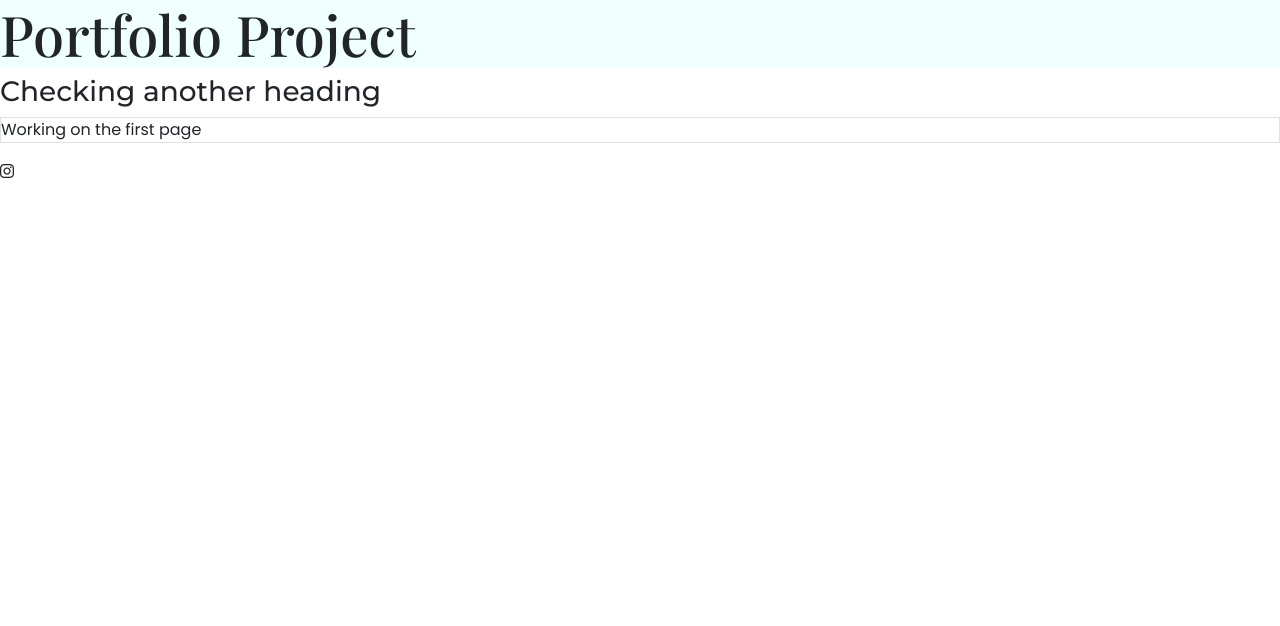
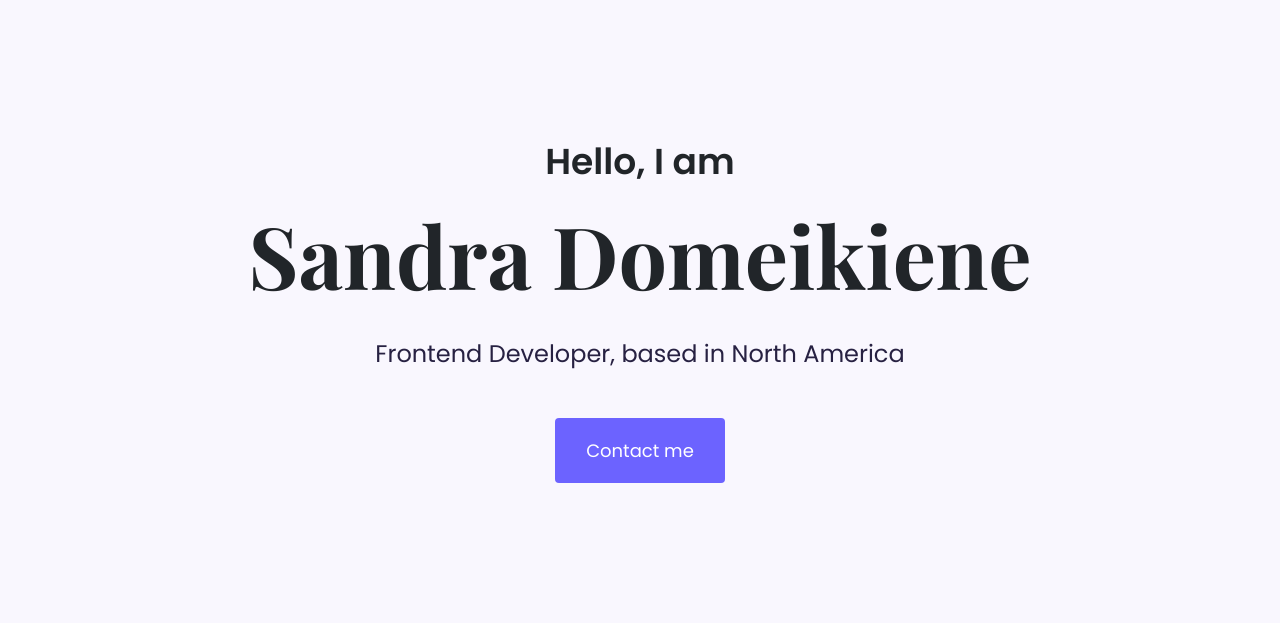
Before and after one commit to sanddot/Portfolio-project, a plain HTML site: page index.html in a window 1280 px wide. Drawn offline with nearby package versions, Linux system fonts and the light colour scheme; a web font is replaced by a local one.

Commit message:
Added css for hero section

```diff
--- a/index.html
+++ b/index.html
@@ -28,9 +28,13 @@
     <title>Portfolio</title>
   </head>
   <body>
-    <h1>Portfolio Project</h1>
-    <h3>Checking another heading</h3>
-    <p class="border">Working on the first page</p>
-    <i class="fab fa-instagram"></i>
+    <div>
+      <div class="hero">
+        <h2>Hello, I am</h2>
+        <h1>Sandra Domeikiene</h1>
+        <p>Frontend Developer, based in North America</p>
+        <a href="#" class="btn btn-accent">Contact me</a>
+      </div>
+    </div>
   </body>
 </html>
--- a/src/styles.css
+++ b/src/styles.css
@@ -1,17 +1,48 @@
-h1 {
+:root {
+  --accent-color: #6c63ff;
+  --secondary-color: #f9f7fe;
+  --heading-font-family: "Playfair Display", system-ui;
+  --default-font-family: "Poppins", sans-serif;
+}
+body {
+  font-family: var(--default-font-family);
+}
+h1,
+h2,
+h3,
+h4,
+h5,
+h6 {
   font-family: "Playfair Display", system-ui;
   font-weight: 500;
-  font-size: 56px;
-  background-color: azure;
 }
-h3 {
-  font-family: "Montserrat", system-ui;
-  font-weight: 500;
-  font-size: 28px;
+p {
+  color: #272142;
+  font-size: 24px;
+  font-weight: 400;
 }
-
-p {
-  font-family: "Poppins", sans-serif;
-  font-weight: 400;
-  font-size: 16px;
+.hero {
+  background-color: var(--secondary-color);
+  text-align: center;
+  padding: 140px 20px;
 }
+.hero h1 {
+  font-size: 86px;
+  font-weight: 700;
+  margin-bottom: 30px;
+}
+.hero h2 {
+  font-family: var(--default-font-family);
+  font-size: 36px;
+  font-weight: 600;
+  margin-bottom: 20px;
+}
+.btn-accent {
+  background-color: var(--accent-color);
+  color: white;
+  border-radius: 4px;
+  font-size: 18px;
+  line-height: 27px;
+  padding: 18px 30px;
+  margin-top: 30px;
+}
```
